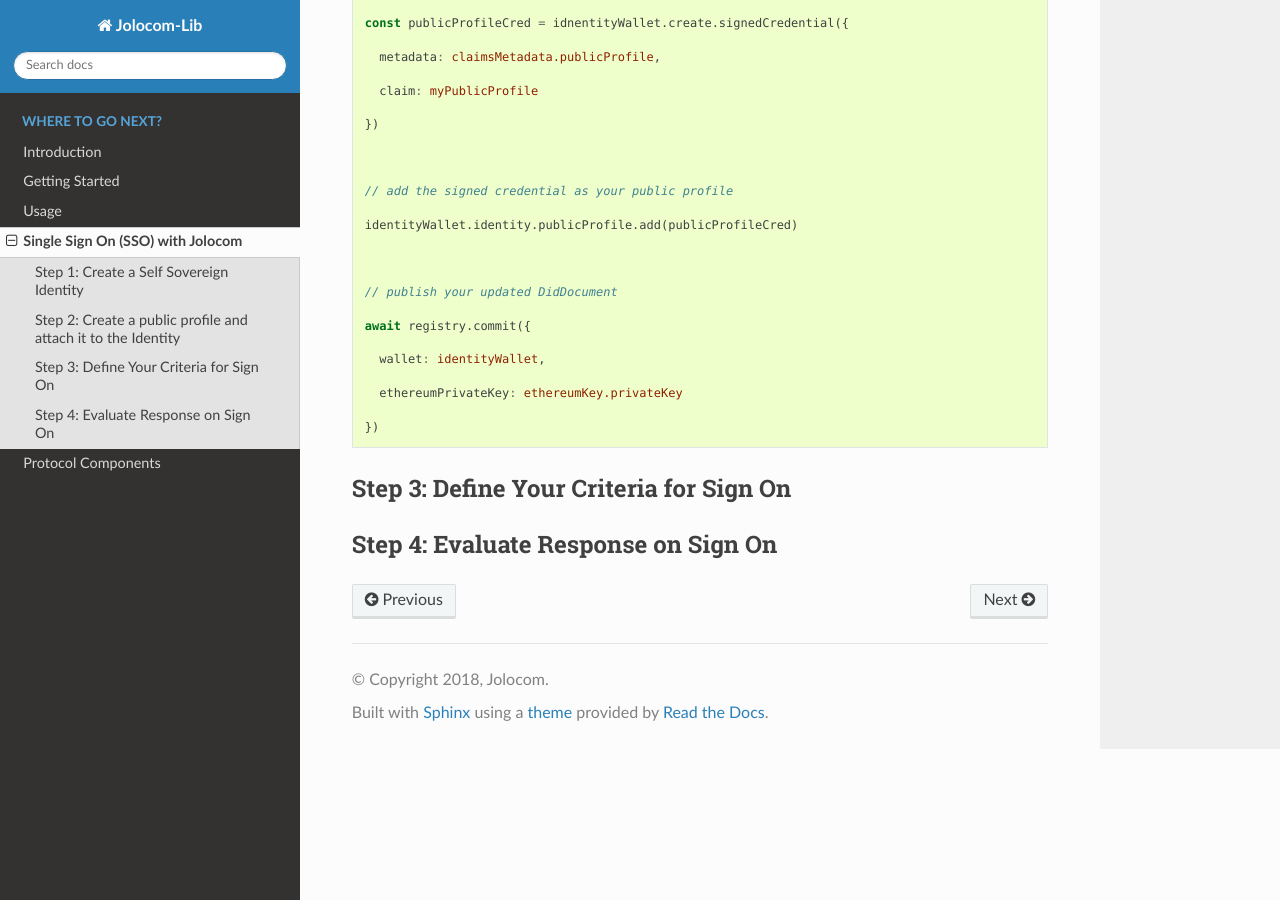
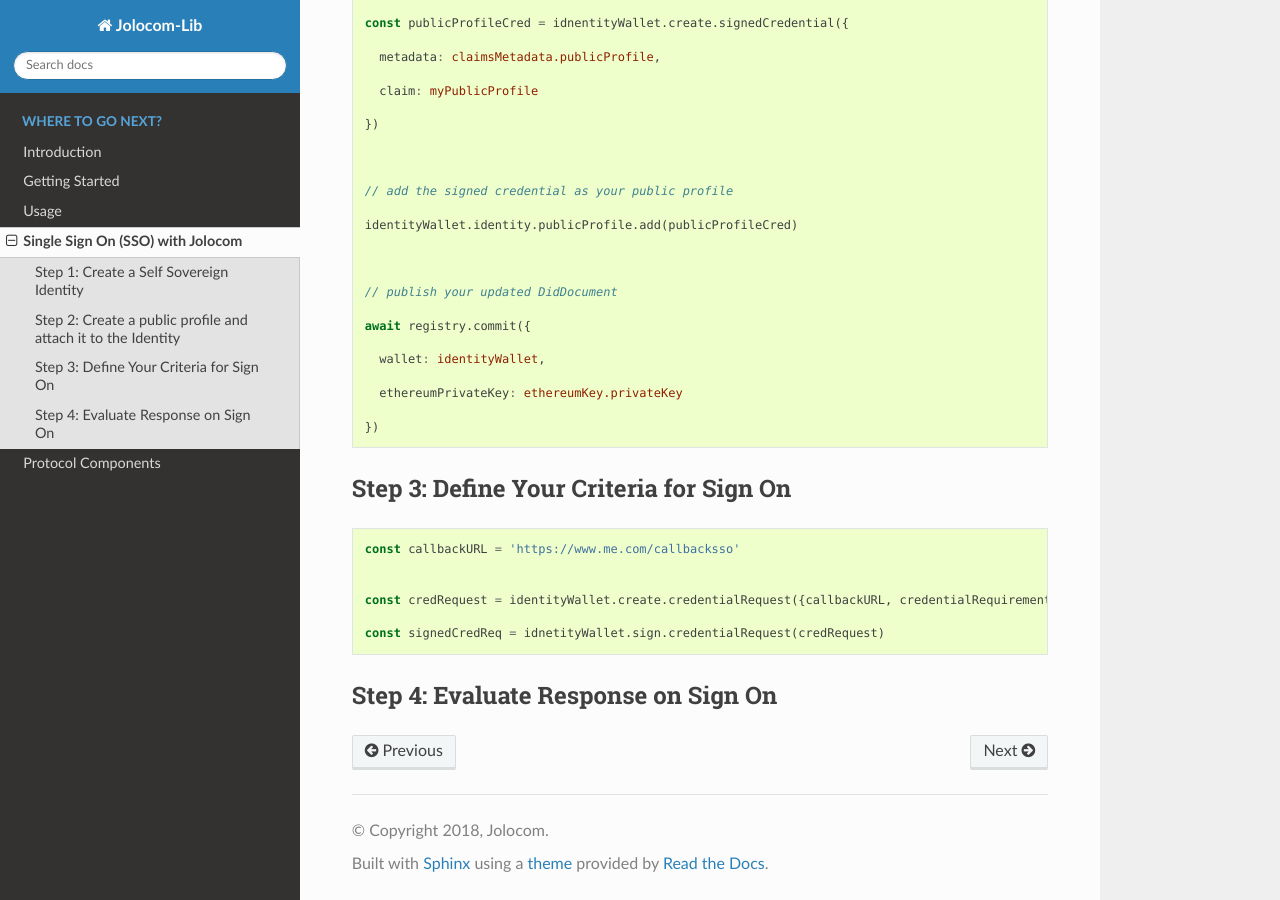
Before and after one commit to jolocom/jolocom-lib, a Sphinx documentation site: the page built from docs/ssoSetUp.rst, in a window 1280 px wide and 900 px high, scrolled down 1673 px. Built offline with Sphinx 7.4.7 and the Read the Docs theme 2.0.0, drawn with Linux system fonts in a browser that asks for light colours.

Commit message:
step 3 added to sso set up

```diff
--- a/docs/ssoSetUp.rst
+++ b/docs/ssoSetUp.rst
@@ -122,6 +122,18 @@ Step 2: Create a public profile and attach it to the Identity
 Step 3: Define Your Criteria for Sign On
 ########################################
 
+.. code-block:: typescript
+
+  const callbackURL = 'https://www.me.com/callbacksso'
+
+
+  const credRequest = identityWallet.create.credentialRequest({callbackURL, credentialRequirements})
+
+  const signedCredReq = idnetityWallet.sign.credentialRequest(credRequest)
+
+
+
+
 
 ####################################
 Step 4: Evaluate Response on Sign On
```
